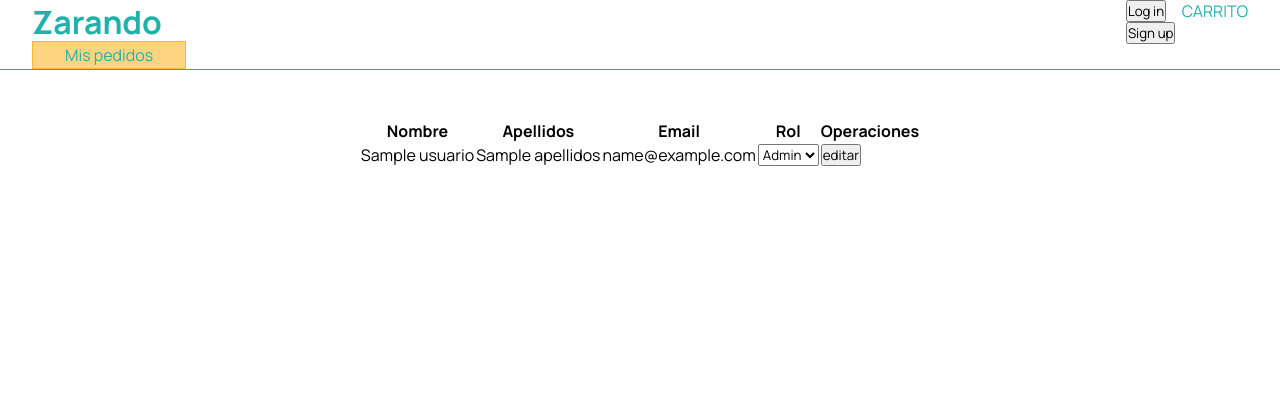
After one commit to rodrigoespigares/tienda_repaso, a PHP site: the page made by src/Views/pages/admin/gestionUsuarios.php in a window 1280 px wide. The commit adds this page. Shown: the top 420 px of the page. Run offline with PHP 8.4, Linux system fonts and the light colour scheme; tables that the repository leaves empty hold one stand-in row (values such as "Sample post"); the template is opened without the code that fills it: most values are stand-ins (such as "Sample title", 1, 10 or a date in 2020); some libraries are stand-ins or nearby versions.

Commit message:
gestion de usuarios

```diff
--- a/src/Services/UsuariosService.php
+++ b/src/Services/UsuariosService.php
@@ -16,4 +16,7 @@
         public function getIdentity($email) {
             return $this->userRepository->getIdentity($email);
         }
+        public function modRol($id,$rol){
+            $this->userRepository->modRol($id,$rol);
+        }
     }
--- a/src/Views/layout/header.php
+++ b/src/Views/layout/header.php
@@ -7,7 +7,8 @@ $categorias = $categoriasService->findAll();
 $categoriasAdmin = array(
     "gestionCategorias" => "Gestión de categorias",
     "gestionProductos" => "Gestión de productos",
-    "gestionPedidos" => "Gestión de pedidos"
+    "gestionPedidos" => "Gestión de pedidos",
+    "gestionUsuarios" => "Gestión de usuarios",
 );
 
 ?>
--- /dev/null
+++ b/src/Views/pages/admin/gestionUsuarios.php
@@ -0,0 +1,27 @@
+<table>
+    <tr>
+        <th>Nombre</th>
+        <th>Apellidos</th>
+        <th>Email</th>
+        <th>Rol</th>
+        <th>Operaciones</th>
+    </tr>
+    <?php foreach ($usuarios as $key => $usuario) : ?>
+        <tr>
+            <td><?= $usuario->getNombre()?></td>
+            <td><?= $usuario->getApellidos()?></td>
+            <td><?= $usuario->getEmail()?></td>
+                <form action="<?=BASE_URL?>editUser" method="POST">
+                    <td>
+                        <select name="edit">
+                            <option value="admin" <?= $usuario->getRol()=="admin"?"selected":""?>>Admin</option>
+                            <option value="user" <?= $usuario->getRol()=="user"?"selected":""?>>User</option>
+                        </select>
+                    </td>
+                    <td>
+                        <button name="editar" value="<?= $usuario->getId()?>">editar</button>
+                    </td>
+                </form>
+        </tr>
+    <?php endforeach;?>
+</table>
```
Also changed, not shown: src/Controllers/AdminController.php (+13 -0 lines), src/Repositories/UsuariosRepository.php (+13 -0 lines), src/Routes/Routes.php (+10 -3 lines).
